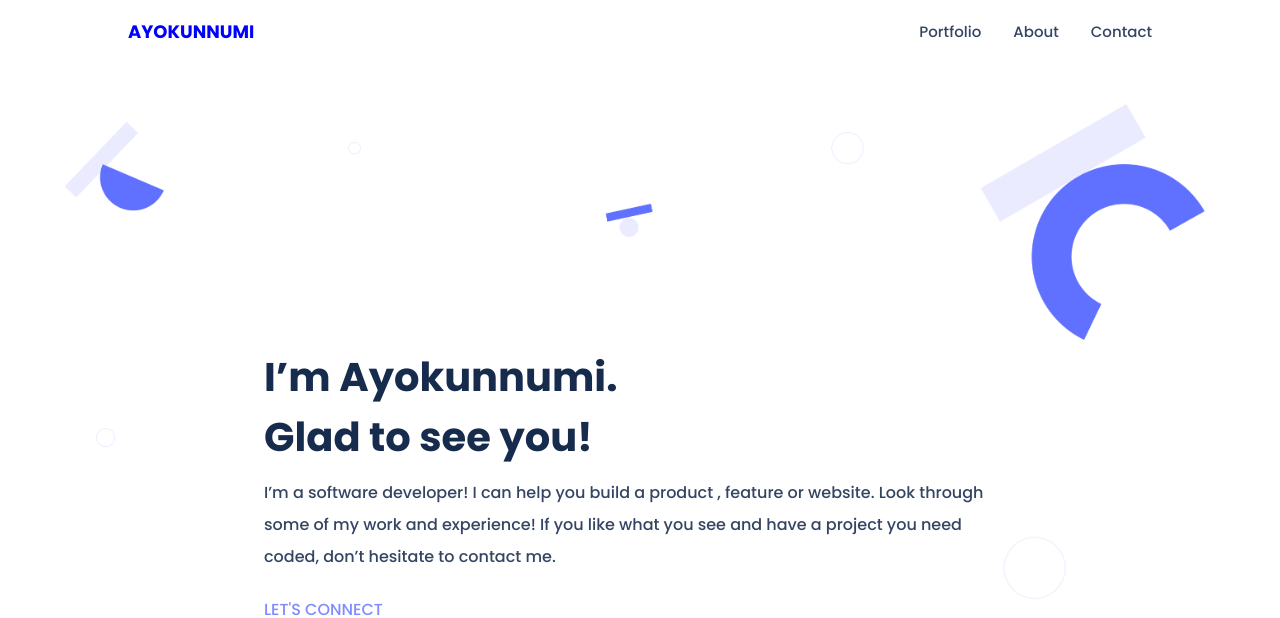
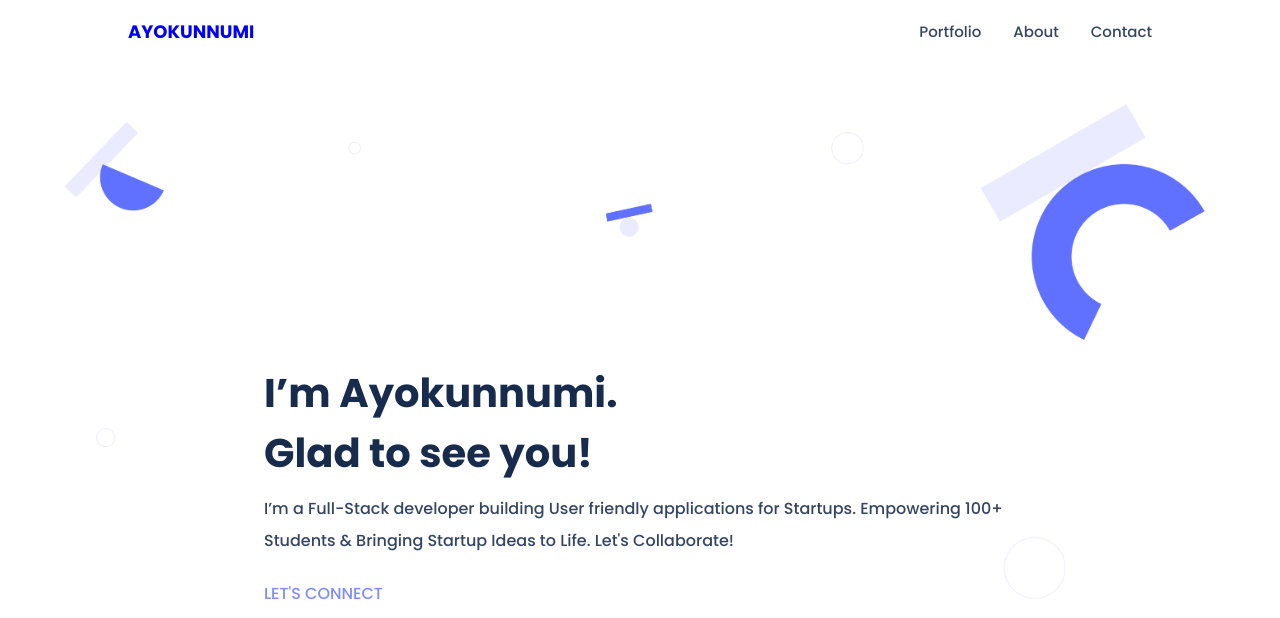
Before and after one commit to Ayokunnumi1/Portfolio, a website: page index.html in a window 1280 px wide. Shown: the top 618 px of the page. Drawn offline with Linux system fonts and the light colour scheme.

Commit message:
Update header hero section

```diff
--- a/index.html
+++ b/index.html
@@ -30,10 +30,9 @@
         <div class="header-hero-section">
             <h1 class="hero-intro">I’m Ayokunnumi. <br> Glad to see <br class="see-break"> you!</h1>
             <p class="hero-desc">
-                I’m a software developer! I can help you build a product ,
-                feature or website. Look through some of my work and experience!
-                If you like what you see and have a project you need coded,
-                don’t hesitate to contact me.
+                I’m a Full-Stack developer building User friendly applications for Startups.
+                Empowering 100+ Students & Bringing Startup Ideas to Life.
+                Let's Collaborate!
             </p>
             <p class="hero-connect-text">LET'S CONNECT</p>
             <ul class="hero-icon-container">
@@ -74,7 +73,7 @@
         <section class="about-section" id="about">
             <div>
                 <h3>About Myself</h3>
-                <p class="about-text">Hello I’m a software developer! I can help you build a product,
+                <p class="about-text">Hello I’m a fullStack developer! I can help you build a product,
                     feature or website Look through some of my work and experience!
                     If you like what you see and have a project you need coded,
                     don’t hesitate to contact me.
```
